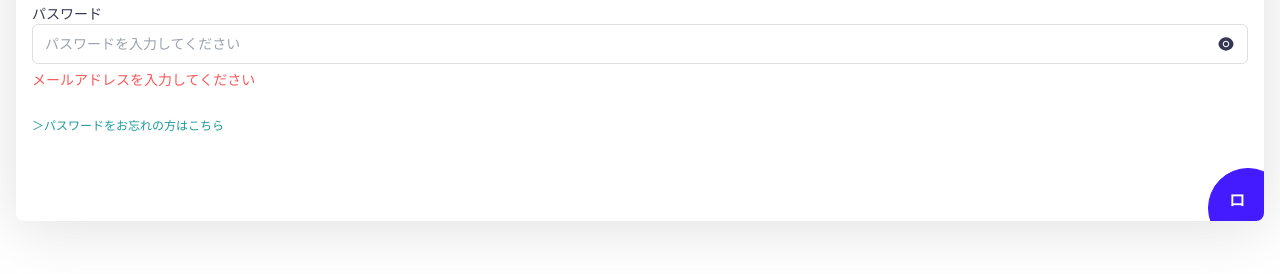
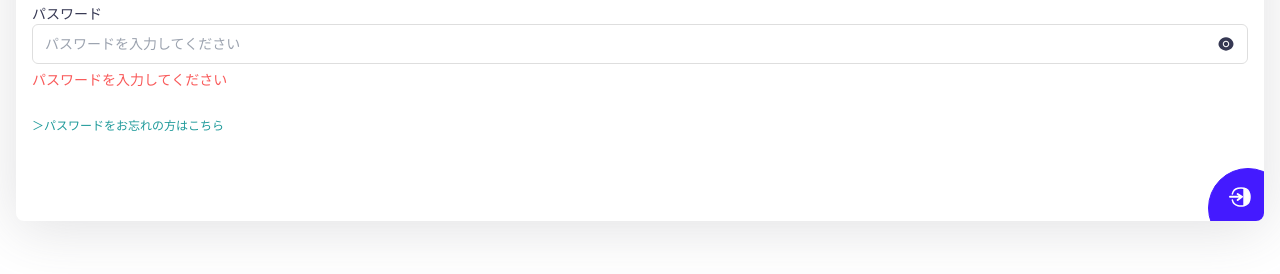
Before and after one commit to ryudedev/DeathEater, a Next.js app in the folder web/: page / in a window 1280 px wide. Shown: the part 400-674 px from the top of the page. Built offline with nearby package versions, Linux system fonts and the light colour scheme.

Commit message:
:heavy_plus_sign: add: ボタンコンポーネントを使用しました

```diff
--- a/web/app/page.tsx
+++ b/web/app/page.tsx
@@ -1,5 +1,6 @@
 // page.tsx
 'use client'
+import Button from '@/components/button'
 import Input from '@/components/input'
 import Label from '@/components/label'
 import Message from '@/components/message'
@@ -29,7 +30,13 @@ export default function Home() {
       setIsValidPassword(false)
     }
   }
-
+  const handleLogin = () => {
+    if (isValidEmail && isValidPassword) {
+      alert('ログイン成功！')
+    } else {
+      alert('メールアドレスまたはパスワードが無効です')
+    }
+  }
   return (
     <div>
       <div className="h-screen w-screen flex flex-col gap-9 p-4 items-center justify-center bg-white">
@@ -83,10 +90,10 @@ export default function Home() {
             <Message
               text={
                 isValidPassword === null
-                  ? 'メールアドレスを入力してください'
-                  : isValidEmail
+                  ? 'パスワードを入力してください'
+                  : isValidPassword
                     ? ''
-                    : '形式が間違っています'
+                    : '10文字以上で入力してください'
               }
               isError={isValidEmail === false}
             />
@@ -94,9 +101,22 @@ export default function Home() {
           <a href="#" className="text-[#1E9A9A] text-xs">
             ＞パスワードをお忘れの方はこちら
           </a>
-          <button className="absolute w-[80px] h-[80px] flex items-start justify-start -right-6 -bottom-[27px] bg-[#441AFF] text-white font-semibold pl-5 pt-5 pb-4 pr-4 rounded-full hover:bg-white hover:text-[#441AFF] border border-[#441AFF] transition duration-300">
-            ロ
-          </button>
+          <Button
+            onClick={handleLogin}
+            paddingXSize={20}
+            paddingYSize={8}
+            className="absolute w-[80px] h-[80px] flex items-start justify-start -right-6 -bottom-[27px] bg-[#441AFF] transition duration-300 font-semibold rounded-full"
+            itemsPosition="center"
+            justifyPosition="center"
+          >
+            <Image
+              src="/Login.svg"
+              alt="Icon"
+              width={22}
+              height={20}
+              className="absolute bottom-10 right-9"
+            />
+          </Button>
         </div>
       </div>
     </div>
```
Also changed, not shown: web/public/Login.svg (added).
